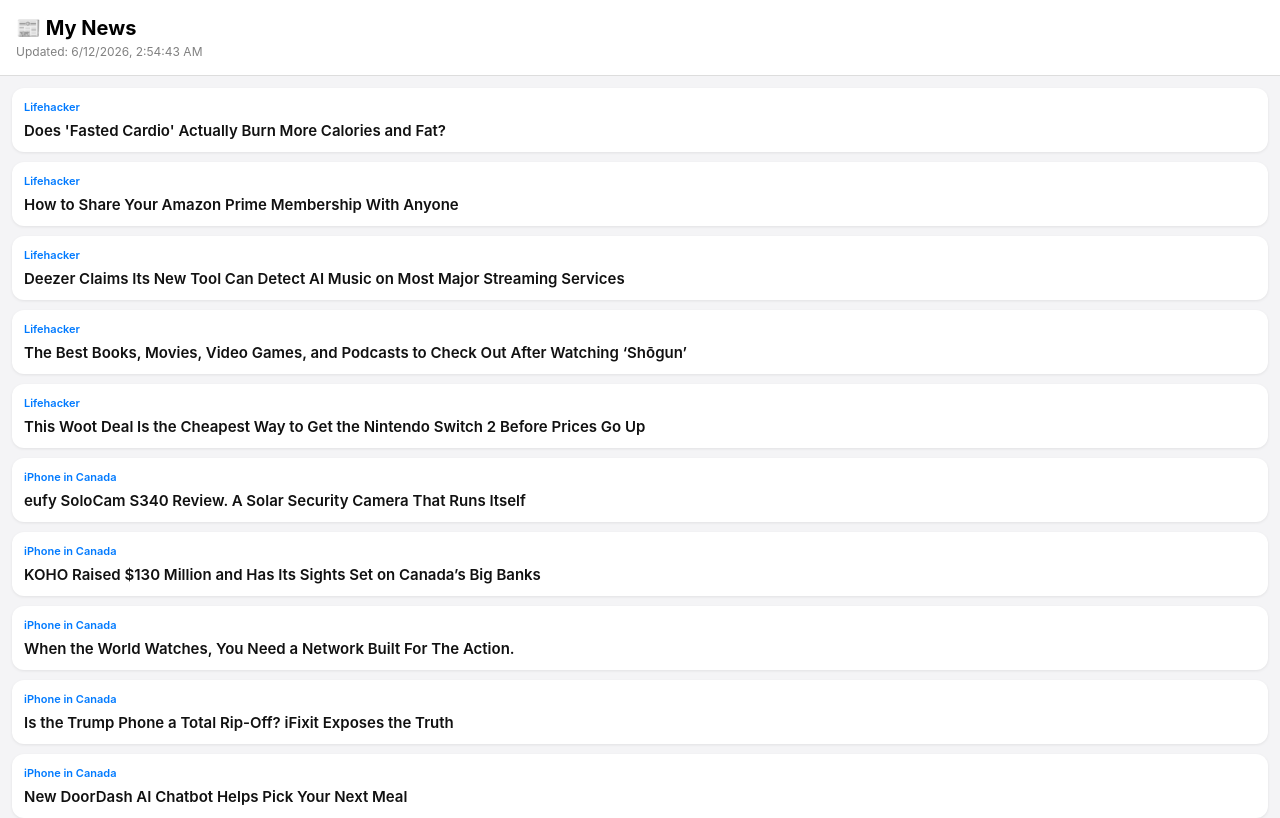
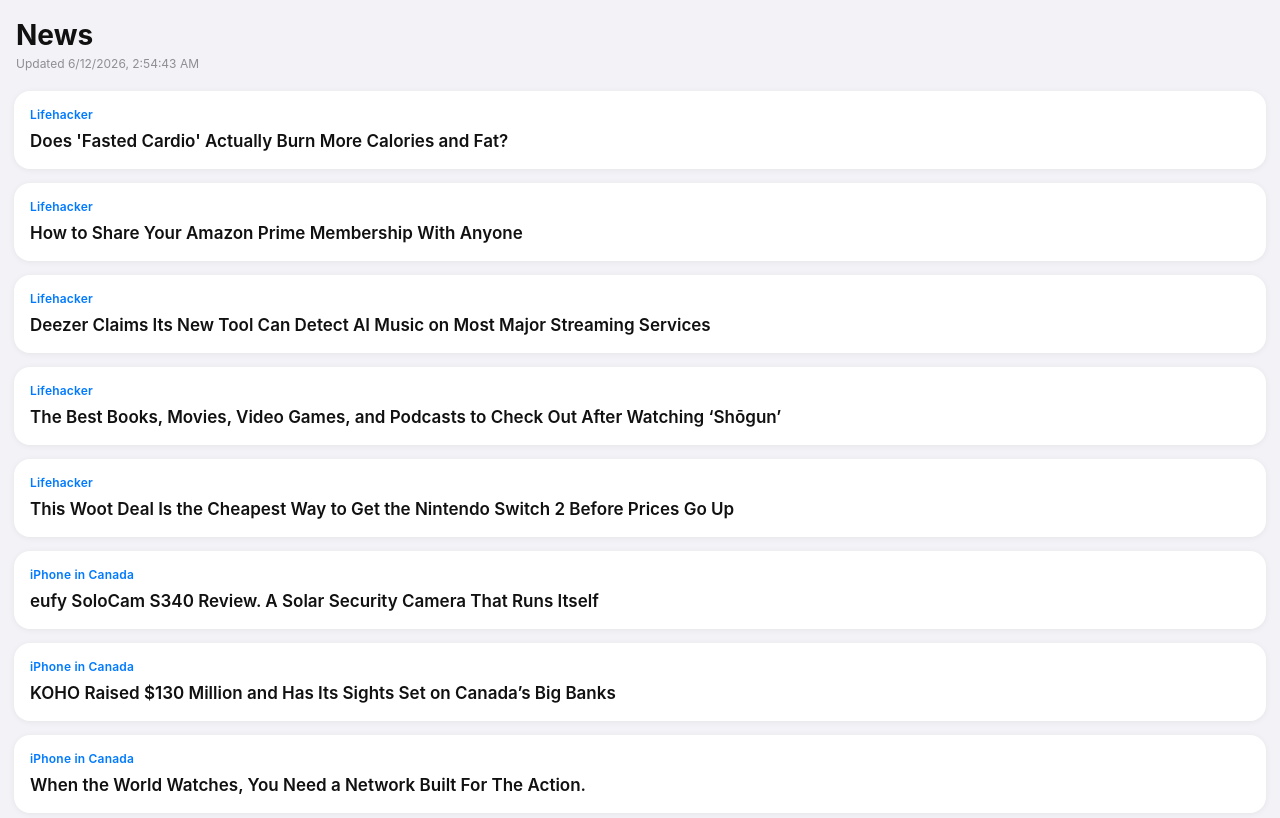
Before and after one commit to flebster/news-app, a plain HTML site: page index.html in a window 1280 px wide. Shown: the top 818 px of the page. Drawn offline with Linux system fonts and the light colour scheme.

Commit message:
Update index.html

```diff
--- a/index.html
+++ b/index.html
@@ -1,63 +1,73 @@
 <!DOCTYPE html>
 <html>
 <head>
-  <title>My News App</title>
+  <title>News</title>
   <meta name="viewport" content="width=device-width, initial-scale=1">
 
   <style>
     body {
-      font-family: -apple-system, BlinkMacSystemFont, "Segoe UI", Arial;
       margin: 0;
-      background: #f4f4f6;
+      font-family: -apple-system, BlinkMacSystemFont, "Segoe UI", Roboto, Arial;
+      background: #f2f2f7;
+      color: #111;
     }
 
     header {
-      padding: 16px;
-      background: white;
+      padding: 18px 16px 10px 16px;
+      font-size: 28px;
+      font-weight: 700;
+      background: #f2f2f7;
       position: sticky;
       top: 0;
-      border-bottom: 1px solid #ddd;
-    }
-
-    h1 {
-      font-size: 20px;
-      margin: 0;
     }
 
     #updated {
       font-size: 12px;
-      color: gray;
+      color: #8e8e93;
       margin-top: 4px;
+      font-weight: 400;
     }
 
     .container {
-      padding: 12px;
+      padding: 10px 14px 30px 14px;
     }
 
     .card {
       background: white;
-      border-radius: 12px;
-      padding: 12px;
-      margin-bottom: 10px;
-      box-shadow: 0 1px 3px rgba(0,0,0,0.08);
+      border-radius: 16px;
+      padding: 16px;
+      margin-bottom: 14px;
+      box-shadow: 0 1px 6px rgba(0,0,0,0.06);
+      transition: transform 0.05s ease;
+    }
+
+    .card:active {
+      transform: scale(0.98);
     }
 
     .source {
-      font-size: 11px;
+      font-size: 12px;
       color: #007aff;
       font-weight: 600;
-      margin-bottom: 6px;
+      margin-bottom: 8px;
+      letter-spacing: 0.2px;
     }
 
     .title {
-      font-size: 15px;
+      font-size: 17px;
       font-weight: 600;
+      line-height: 1.35;
       color: #111;
       text-decoration: none;
+      display: block;
     }
 
     .title:active {
       opacity: 0.6;
+    }
+
+    .spacer {
+      height: 10px;
     }
   </style>
 </head>
@@ -65,7 +75,7 @@
 <body>
 
 <header>
-  <h1>📰 My News</h1>
+  News
   <div id="updated"></div>
 </header>
 
@@ -77,7 +87,7 @@
   .then(data => {
 
     document.getElementById('updated').innerText =
-      "Updated: " + new Date(data.updated).toLocaleString();
+      "Updated " + new Date(data.updated).toLocaleString();
 
     let html = "";
 
```
